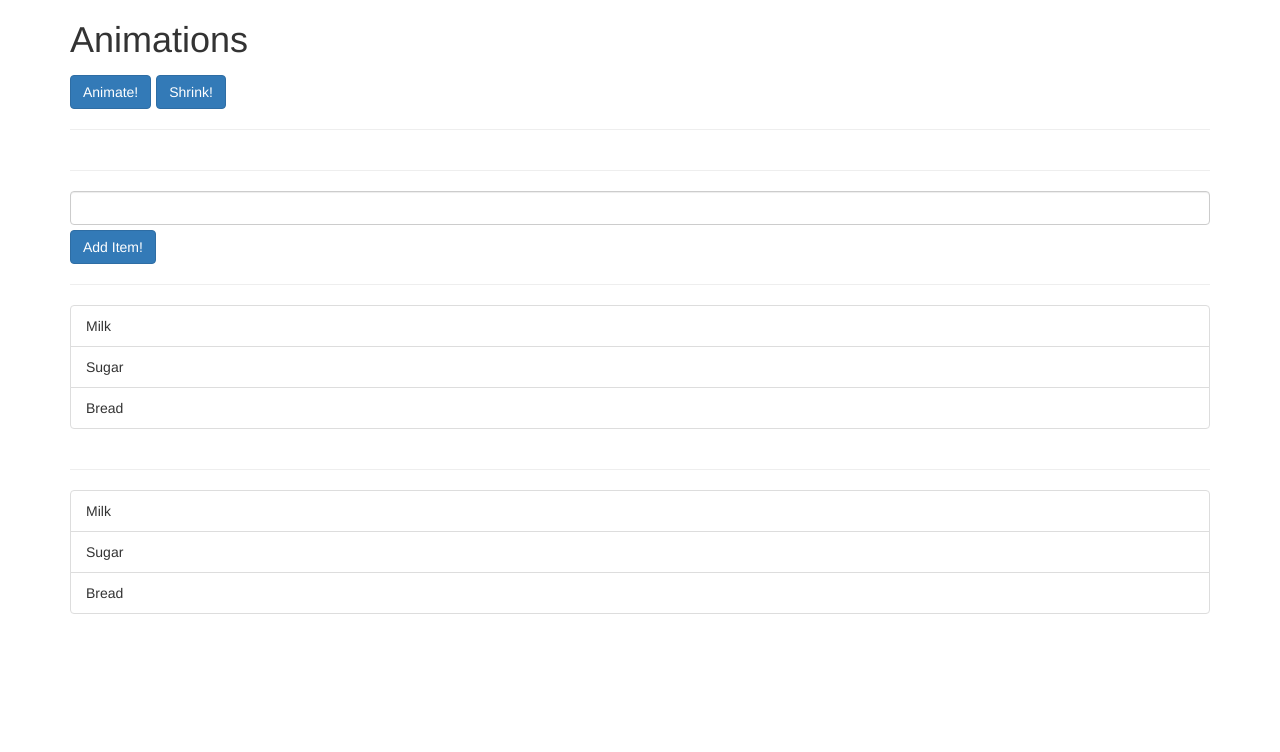
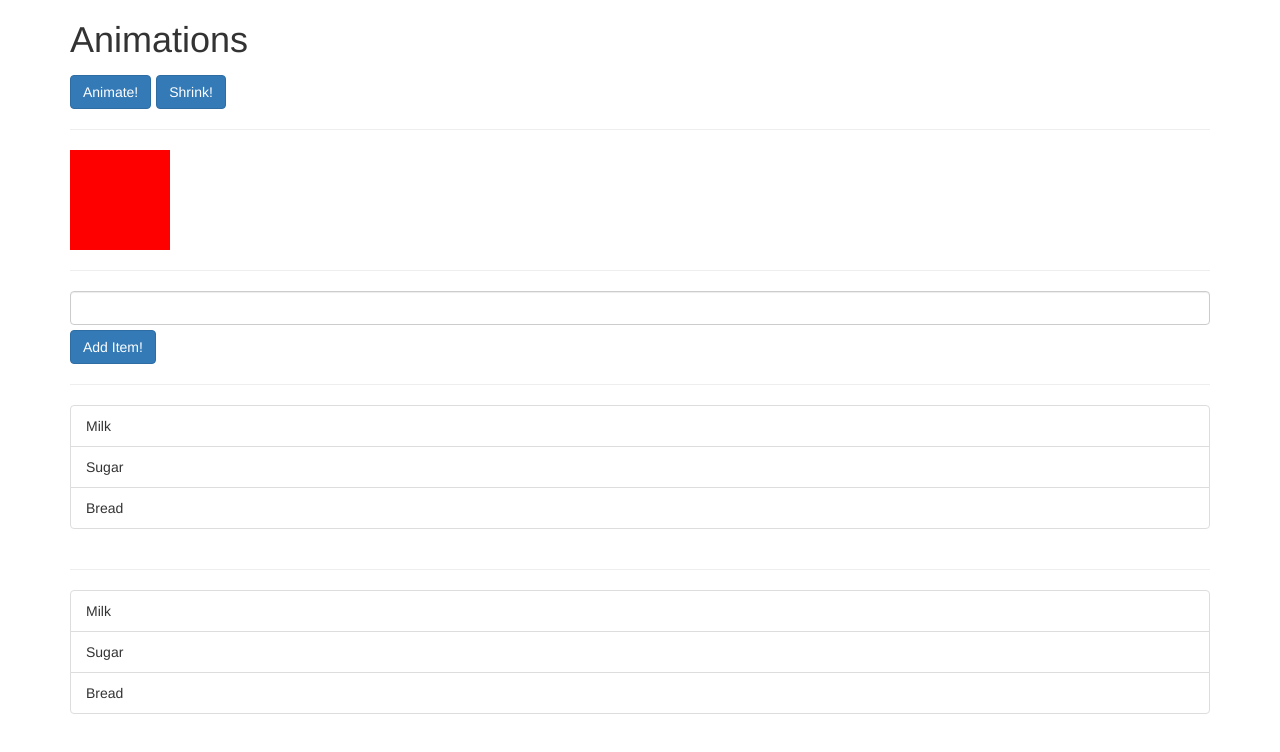
Before and after one commit to gaetanBloch/angular-animations, an Angular app: page / in a window 1280 px wide. Shown: the top 752 px of the page. Built offline with nearby package versions, Linux system fonts and the light colour scheme.

Commit message:
Animation Triggers and State

```diff
--- a/src/app/app.component.css
+++ b/src/app/app.component.css
@@ -2,3 +2,8 @@
   margin-right: 5px;
   margin-top: 5px;
 }
+
+.animatedDiv {
+  width: 100px;
+  height: 100px;
+}
--- a/src/app/app.component.html
+++ b/src/app/app.component.html
@@ -5,7 +5,7 @@
       <button class="btn btn-primary">Animate!</button>
       <button class="btn btn-primary">Shrink!</button>
       <hr>
-      <div></div>
+      <div class="animatedDiv" [@divState]="state"></div>
     </div>
   </div>
   <hr>
--- a/src/app/app.component.ts
+++ b/src/app/app.component.ts
@@ -1,11 +1,25 @@
 import { Component } from '@angular/core';
+import { state, style, trigger } from '@angular/animations';
 
 @Component({
   selector: 'app-root',
   templateUrl: './app.component.html',
-  styleUrls: ['./app.component.css']
+  styleUrls: ['./app.component.css'],
+  animations: [
+    trigger('divState', [
+      state('normal', style({
+        backgroundColor: 'red',
+        transform: 'translateX(0)'
+      })),
+      state('highlighted', style({
+        'background-color': 'blue',
+        transform: 'translateX(100px)'
+      }))
+    ])
+  ]
 })
 export class AppComponent {
+  state = 'normal';
   list = ['Milk', 'Sugar', 'Bread'];
 
   onAdd(item) {
```
